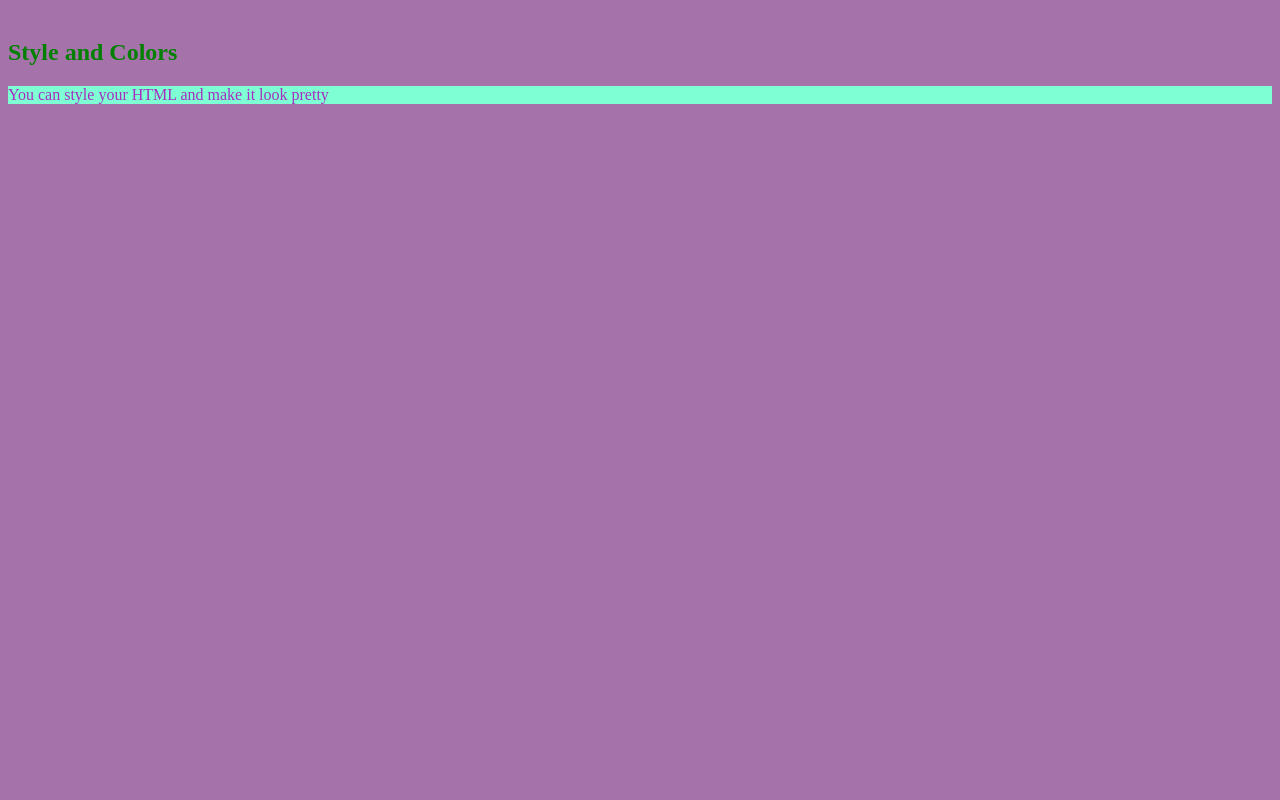
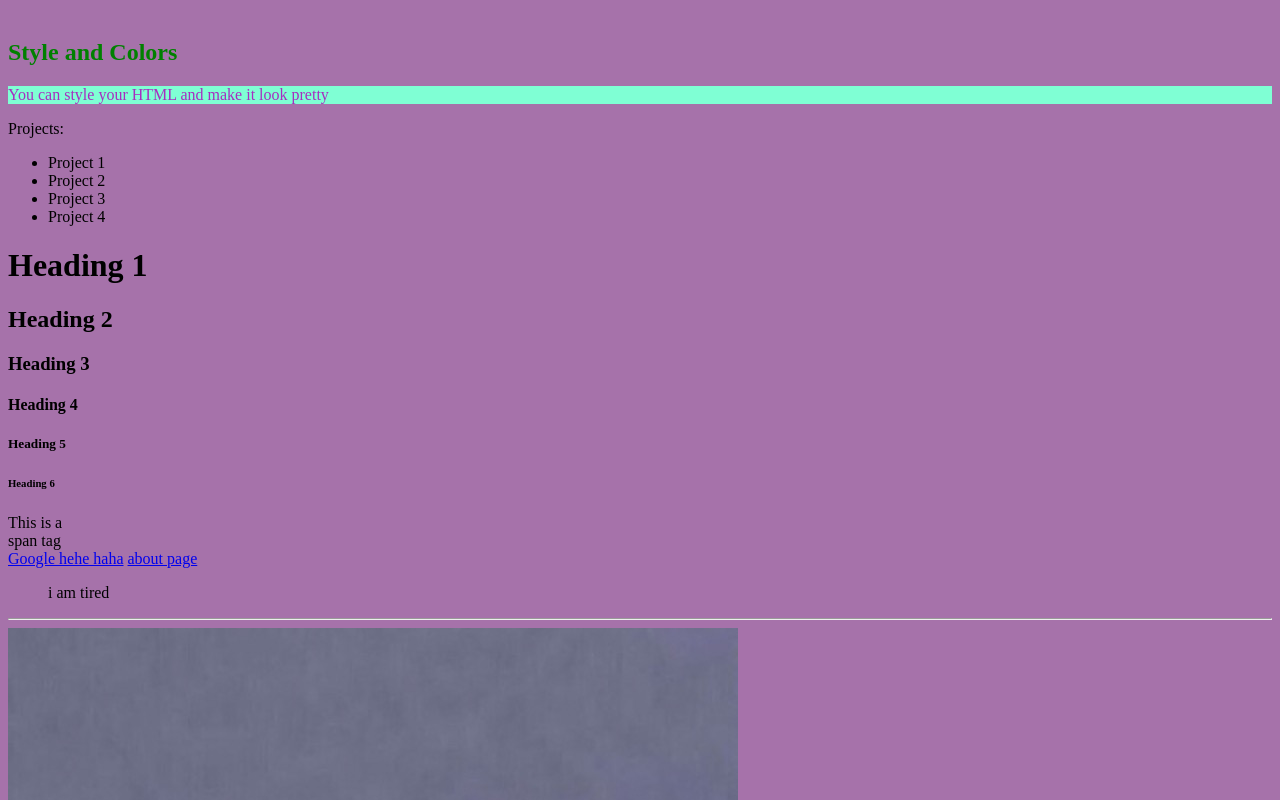
Before and after one commit to DanierLiu/personal-website, a plain HTML site: page index.html in a window 1280 px wide. Shown: the part 420-1220 px from the top of the page. Before the commit the page ends 854 px from the top, so only its background shows below. Drawn offline with Linux system fonts and the light colour scheme.

Commit message:
started learning more about html and going through a crash course from net ninja on youtube

```diff
--- a/index.html
+++ b/index.html
@@ -27,6 +27,44 @@
         <h2 style="color:green;">Style and Colors</h2>
         <p style="color:rgb(167, 45, 192);background-color:aquamarine">You can style your HTML and make it look pretty</p>
 
+        <div>
+        <p>Projects:</p>
+            <ul>
+                <li>Project 1</li>
+                <li>Project 2</li>
+                <li>Project 3</li>
+                <li>Project 4</li>
+            </ul>
+        </div>
+
+        <div>
+            <h1>Heading 1</h1>
+            <h2>Heading 2</h2>
+            <h3>Heading 3</h3>
+            <h4>Heading 4</h4>
+            <h5>Heading 5</h5>
+            <h6>Heading 6</h6>
+        </div>
+
+        <div>
+            <span>This is a <br>span tag</span>
+        </div>
+
+        <div>
+            <a href="https://www.google.com">Google hehe haha</a>
+            <a href="about.html">about page</a>
+        </div>
+
+        <div>
+            <blockquote cite = "https://www.google.com">
+                i am tired
+            </blockquote>
+        </div>
+
+        <hr>
+
+        <img src="images/iwtd.JPG" alt="i want to dead">
+
         <br/><br/><br/><br/><br/><br/><br/><br/><br/><br/><br/><br/><br/><br/><br/><br/><br/>
     </body>
 </html>
```
Also changed, not shown: about.html (added, +13 -0 lines), images/iwtd.JPG (added).
